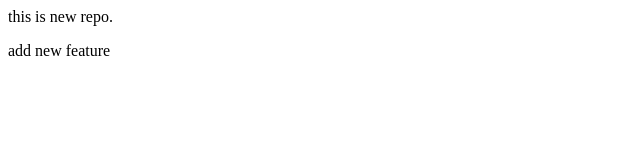
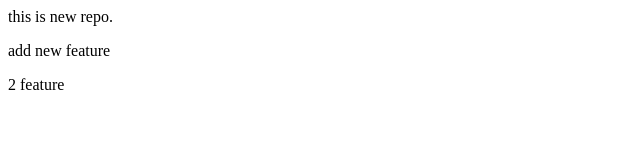
Before and after one commit to AI-By-Pankaj/localrepo, a plain HTML site: page index.html in a window 1280 px wide. Shown: the full height of the page, 0-640 px from the left. Drawn offline with Linux system fonts and the light colour scheme.

Commit message:
add another feature

```diff
--- a/index.html
+++ b/index.html
@@ -1,2 +1,3 @@
 <p>this is new repo.</p>
 <p>add new feature</p>
+<p>2 feature</p>
```
